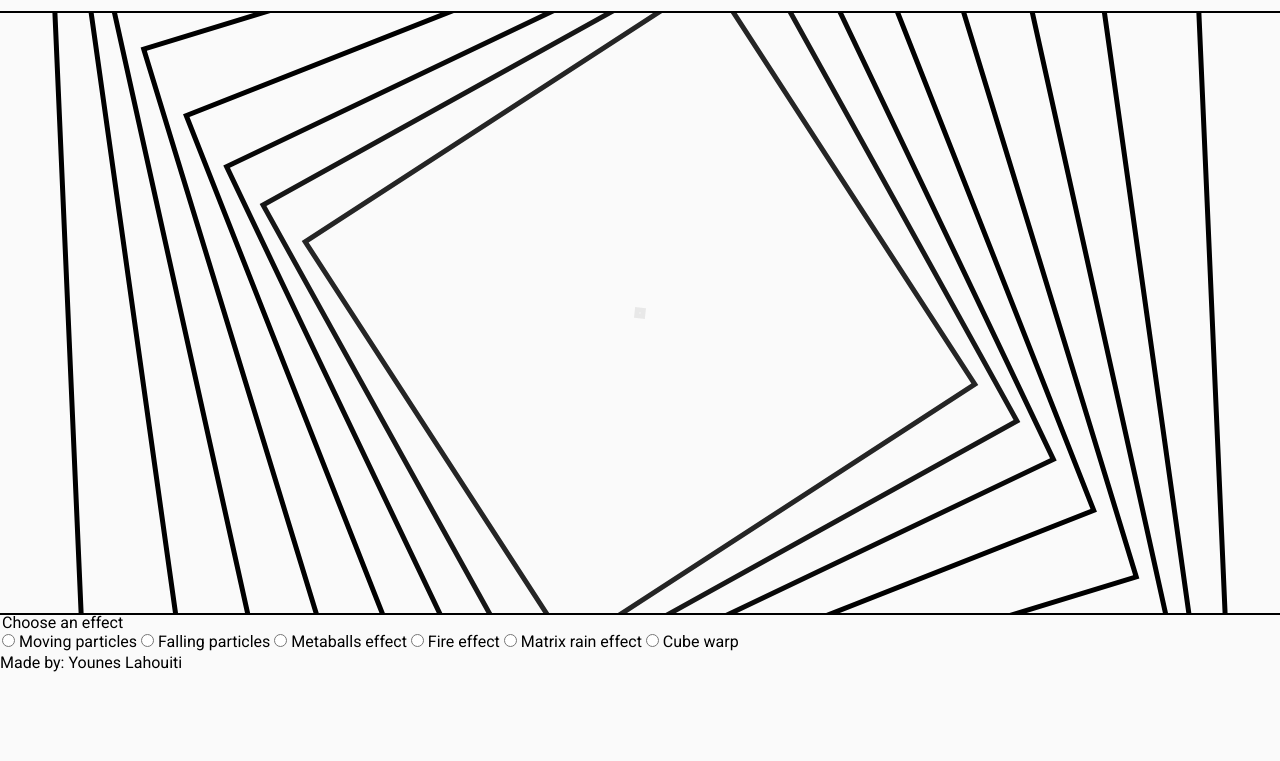
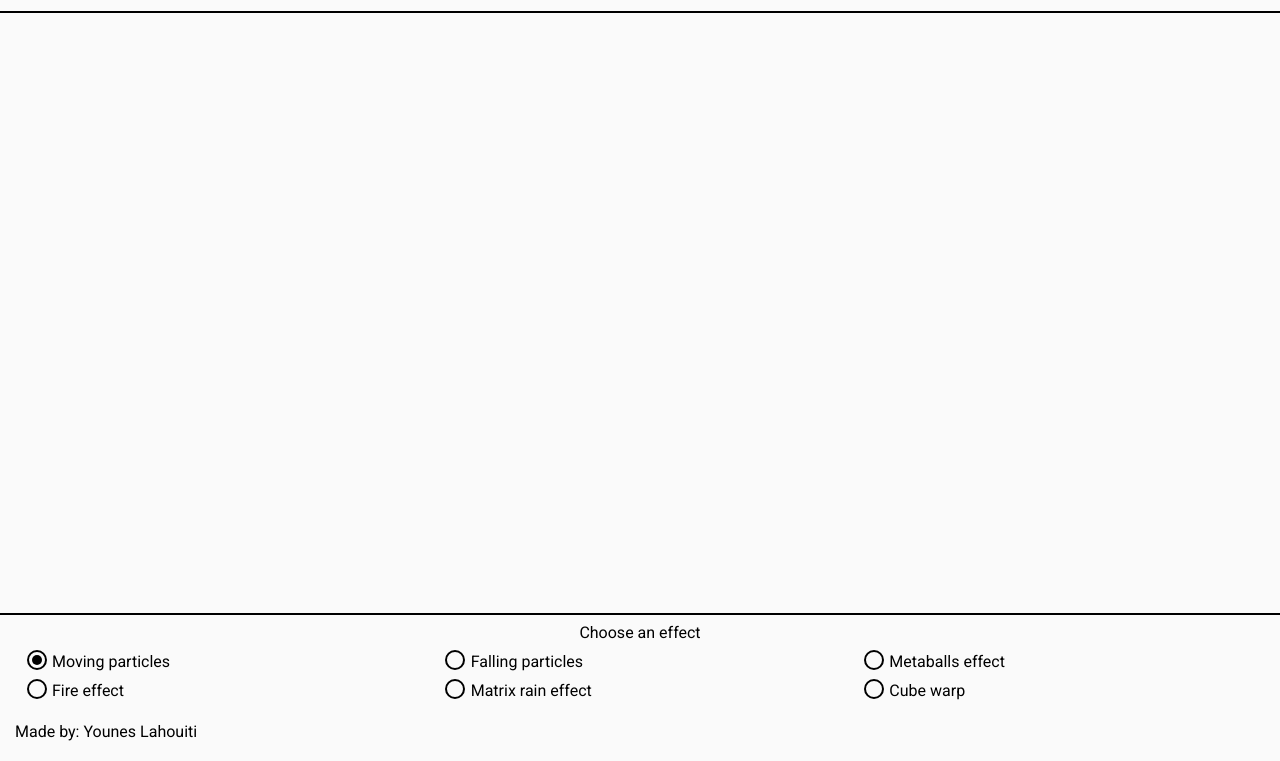
Before and after one commit to LePhenix47/Background-effects_Younes-Lahouiti, a website: page index.html in a window 1280 px wide. Shown: the part 114-875 px from the top of the page. Before the commit the page ends 800 px from the top, so only its background shows below. Drawn offline with Linux system fonts and the light colour scheme.

Commit message:
Fixed the bg selction UI

```diff
--- a/index.html
+++ b/index.html
@@ -65,43 +65,71 @@
         <section class="index__showcaser">
 
             <div class="index__effect">
-                <!-- Web components for the different effects-->
-                <!-- <falling-particles is-playing="true" class="index__web-component"></falling-particles> -->
-                <!-- <fire-effect is-playing="true" class="index__web-component"></fire-effect> -->
-                <!-- <matrix-effect is-playing="true" class="index__web-component"></matrix-effect> -->
-                <cube-warp is-playing="true" class="index__web-component"></cube-warp>
-                <!-- <metaballs-effect is-playing="true" class="index__web-component"></metaballs-effect> -->
-                <!-- <moving-particles is-playing="false" class="index__web-component"></moving-particles> -->
+                <!-- Web components for the different effects
+
+                 <falling-particles class="index__web-component" is-playing="true"></falling-particles>
+                 <fire-effect class="index__web-component" is-playing="true"></fire-effect>
+                 <matrix-effect class="index__web-component" is-playing="true"></matrix-effect>
+                 <cube-warp class="index__web-component" is-playing="true"></cube-warp>
+                 <metaballs-effect class="index__web-component" is-playing="true"></metaballs-effect>
+                 <moving-particles class="index__web-component" is-playing="true"></moving-particles>
+
+                -->
             </div>
 
             <form class="index__form">
                 <fieldset class="index__fieldset">
                     <legend class="index__legend">Choose an effect</legend>
                     <section class="index__controls">
+
+                        <div class="index__input-label">
+                            <input class="index__input screen-readers-only" type="radio" id="effect-1"
+                                name="canvas-effect" checked>
                             <label class="index__label" for="effect-1">
-                            <input class="index__input" type="radio" id="effect-1" name="canvas-effect">
                                 Moving particles
                             </label>
+                        </div>
+
+                        <div class="index__input-label">
+                            <input class="index__input screen-readers-only" type="radio" id="effect-2"
+                                name="canvas-effect">
                             <label class="index__label" for="effect-2">
-                            <input class="index__input" type="radio" id="effect-2" name="canvas-effect">
                                 Falling particles
                             </label>
+                        </div>
+
+                        <div class="index__input-label">
+                            <input class="index__input screen-readers-only" type="radio" id="effect-3"
+                                name="canvas-effect">
                             <label class="index__label" for="effect-3">
-                            <input class="index__input" type="radio" id="effect-3" name="canvas-effect">
                                 Metaballs effect
                             </label>
+                        </div>
+
+                        <div class="index__input-label">
+                            <input class="index__input screen-readers-only" type="radio" id="effect-4"
+                                name="canvas-effect">
                             <label class="index__label" for="effect-4">
-                            <input class="index__input" type="radio" id="effect-4" name="canvas-effect">
                                 Fire effect
                             </label>
+                        </div>
+
+                        <div class="index__input-label">
+                            <input class="index__input screen-readers-only" type="radio" id="effect-5"
+                                name="canvas-effect">
                             <label class="index__label" for="effect-5">
-                            <input class="index__input" type="radio" id="effect-5" name="canvas-effect">
                                 Matrix rain effect
                             </label>
+                        </div>
+
+                        <div class="index__input-label">
+                            <input class="index__input screen-readers-only" type="radio" id="effect-6"
+                                name="canvas-effect">
                             <label class="index__label" for="effect-6">
-                            <input class="index__input" type="radio" id="effect-6" name="canvas-effect">
                                 Cube warp
                             </label>
+
+                        </div>
                     </section>
                 </fieldset>
             </form>
--- a/src/index.ts
+++ b/src/index.ts
@@ -1,5 +1,7 @@
+// Utils
 import { log } from "./utils/functions/console.functions";
 
+// Web components
 import "./components/falling-particles.component";
 import "./components/fire-effect.component";
 import "./components/matrix-effect.component";
--- a/src/sass/layout/_footer.scss
+++ b/src/sass/layout/_footer.scss
@@ -1,3 +1,5 @@
 @use "../utils/" as *;
 
-.footer {}
+.footer {
+    padding: 20px 15px;
+}
--- a/src/sass/pages/_index.scss
+++ b/src/sass/pages/_index.scss
@@ -23,5 +23,81 @@
         width: 100%;
     }
 
-    &__form {}
+    &__form {
+        padding: 0 15px;
+    }
+
+    &__fieldset {
+        @include center-flex;
+    }
+
+    &__legend {
+        width: 100%;
+        margin: auto;
+        text-align: center;
+
+        padding: 10px;
+    }
+
+    &__controls {
+        width: 100%;
+
+        @include grid(2, 3, 10px);
+        @include grid-auto;
+
+    }
+
+    &__input-label {
+        margin-left: 25px;
+    }
+
+    &__label {
+        position: relative;
+
+        margin-left: 10px;
+
+        &::before {
+            content: "";
+
+            position: absolute;
+
+            left: -20px;
+            top: 15%;
+
+            scale: 0%;
+            transition: scale 350ms ease-in-out;
+
+            background-color: currentColor;
+
+            height: 10px;
+            width: 10px;
+
+            border-radius: 50%;
+
+        }
+
+        &::after {
+            content: "";
+            position: absolute;
+            top: -8%;
+            left: -25.25px;
+
+            height: 20px;
+            width: 20px;
+
+            border: 2px solid;
+            border-radius: 50%;
+
+            background-color: transparent;
+        }
+    }
+
+    &__input {
+        &:checked+label::before {
+            content: "";
+            scale: 100%;
+
+        }
+    }
+
 }
--- a/src/sass/utils/_mixins.scss
+++ b/src/sass/utils/_mixins.scss
@@ -65,6 +65,17 @@
     gap: $gap;
 }
 
+@mixin grid-center {
+    justify-items: center;
+    align-content: center;
+}
+
+
+@mixin grid-auto($rows: auto, $columns: auto) {
+    grid-auto-rows: $rows;
+    grid-auto-columns: $columns;
+}
+
 //Mixin to center in the middle
 @mixin absolute-center {
     translate: -50% -50%;
```
Also changed, not shown: dist/style.css. Lines whose indentation alone changed are shown as unchanged.
